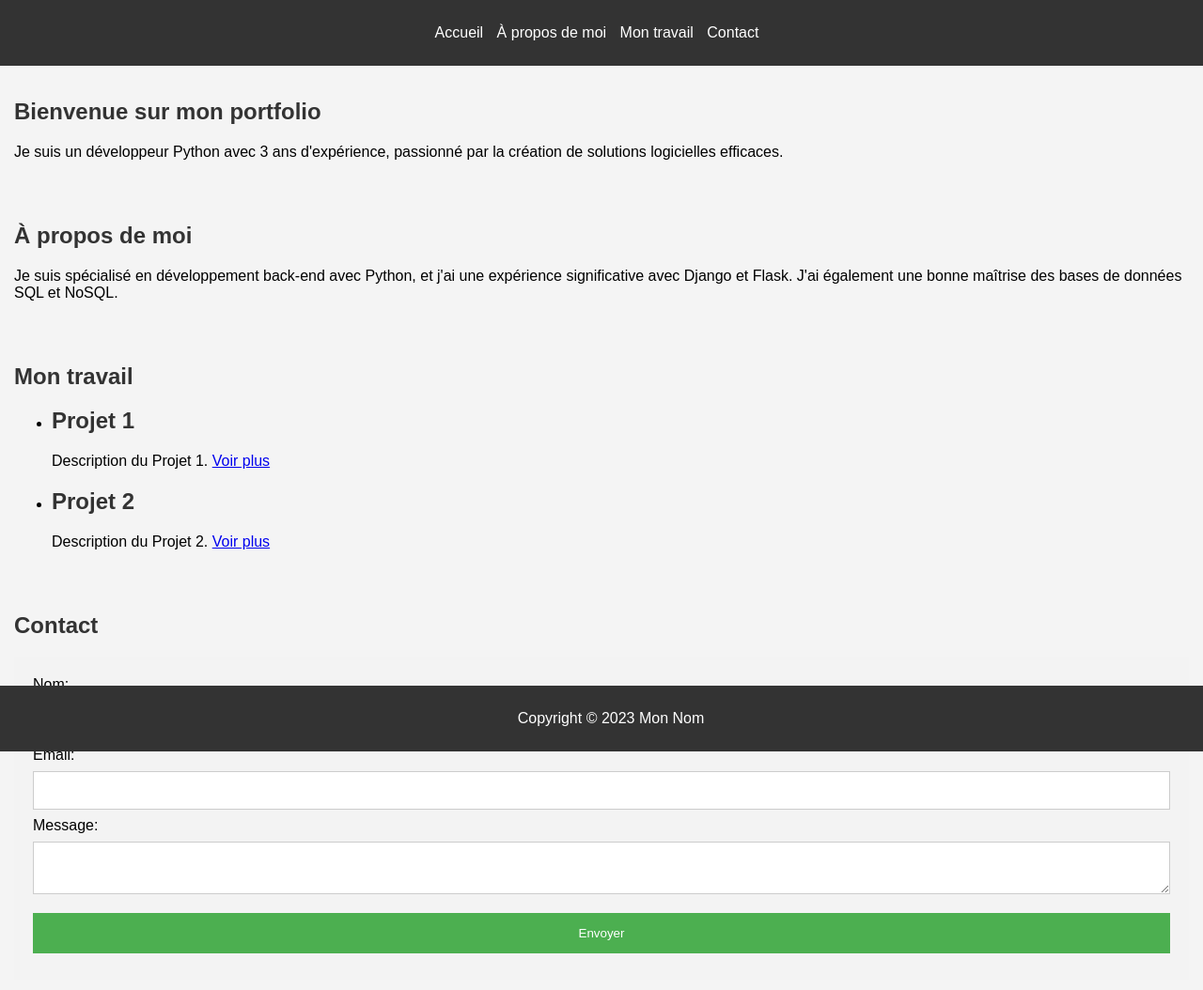
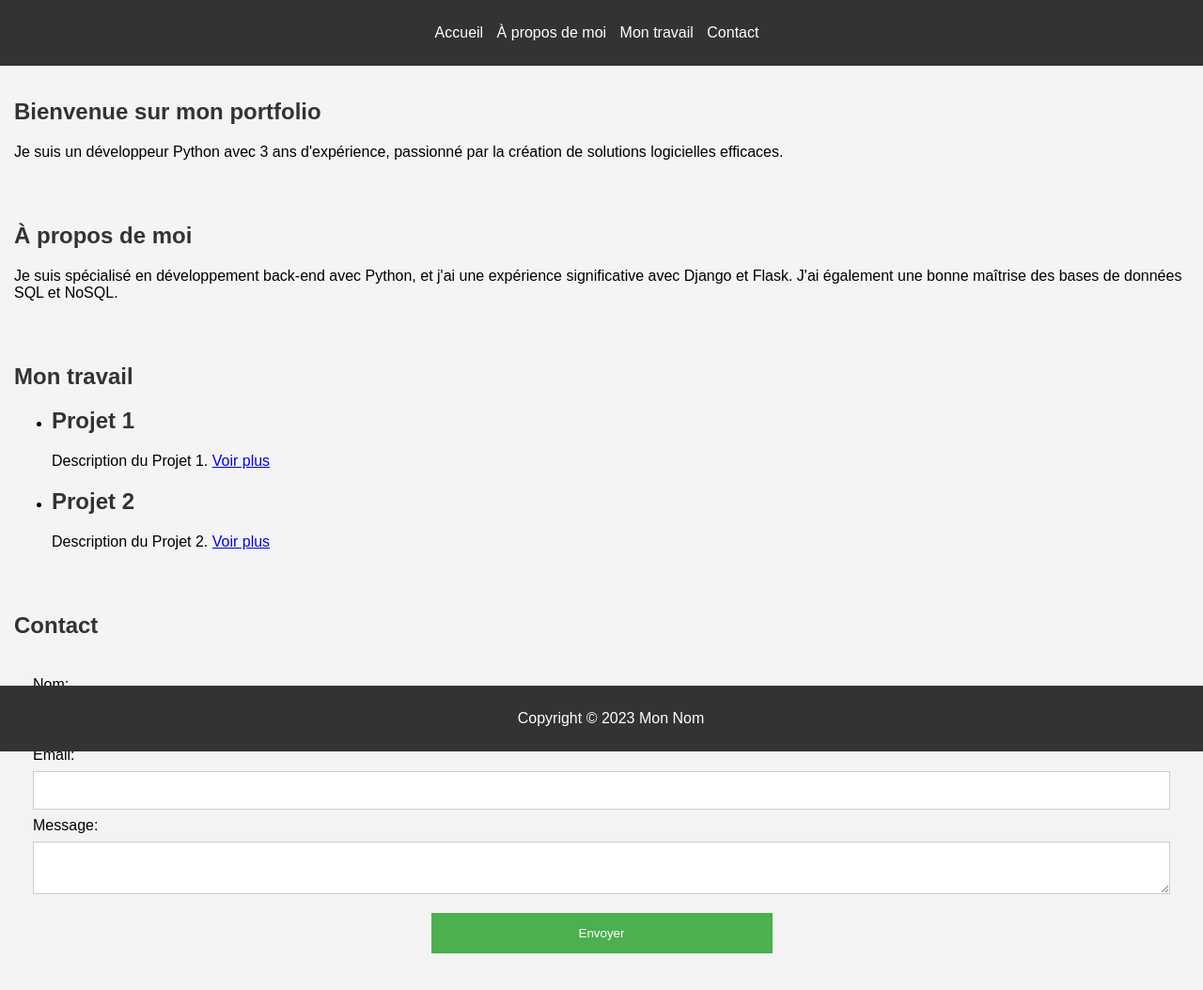
Before and after one commit to ktchandama/test, a plain HTML site: page index.html in a window 1280 px wide. Shown: the whole page at 94% size. Drawn offline with Linux system fonts and the light colour scheme.

Commit message:
Update styles.css

```diff
--- a/styles.css
+++ b/styles.css
@@ -67,7 +67,11 @@ input[type=submit] {
     margin: 8px 0;
     border: none;
     cursor: pointer;
-    width: 100%;
+    width: 30%;  /* Ajuster cette valeur selon vos besoins */
+    display: block; /* Centre le bouton */
+    margin-left: auto;
+    margin-right: auto;
+    margin-bottom: 10%;
 }
 
 input[type=submit]:hover {
```
